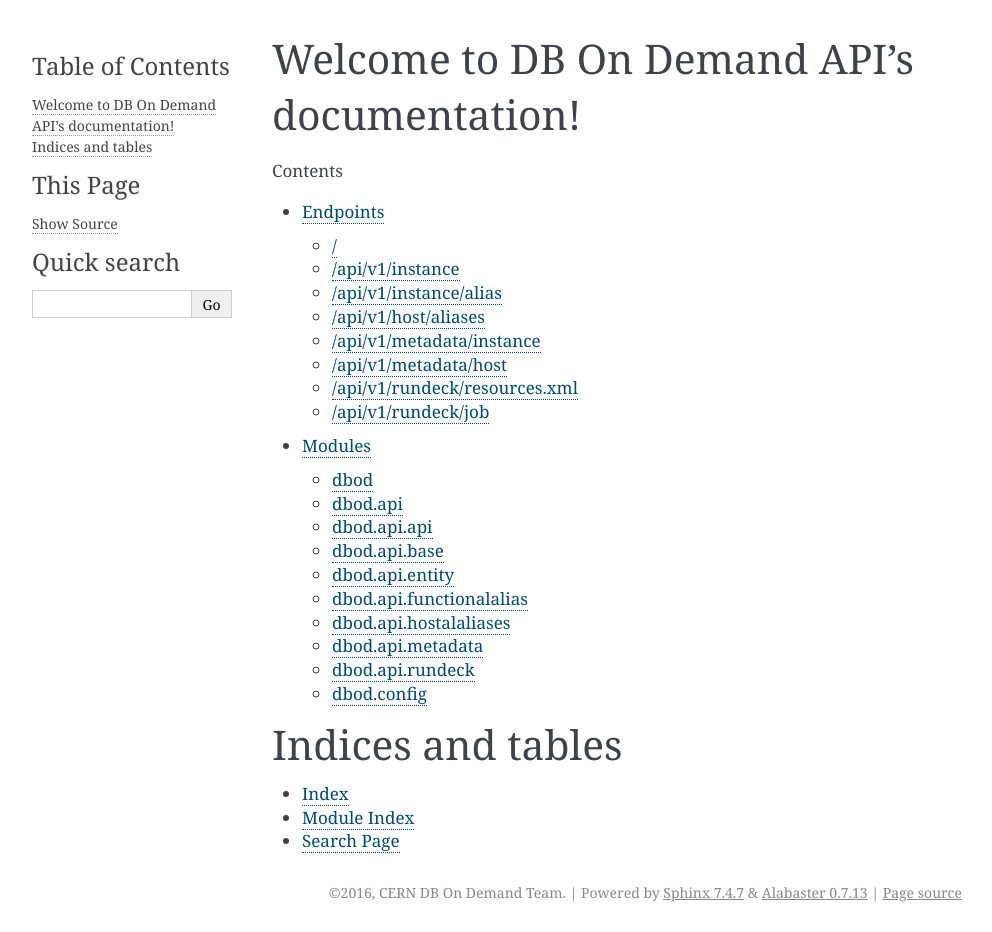
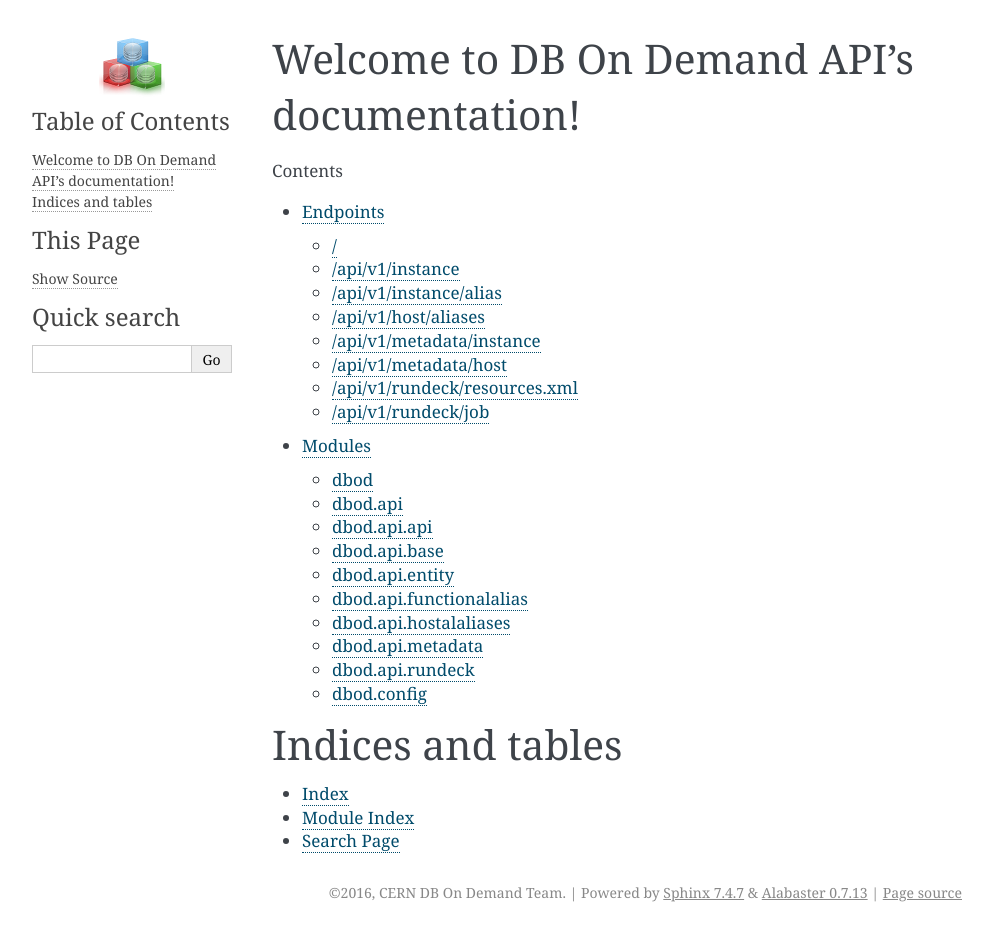
Before and after one commit to cerndb/dbod-api, a Sphinx documentation site: the page built from doc/source/index.rst, in a window 1280 px wide. Shown: the whole page, without its empty margins (148-1140 px from the left). Built offline with Sphinx 7.4.7, drawn with Linux system fonts in a browser that asks for light colours.

Commit message:
DOC: Added logo and favicon

```diff
--- a/doc/source/conf.py
+++ b/doc/source/conf.py
@@ -150,13 +150,13 @@
 # The name of an image file (relative to this directory) to place at the top
 # of the sidebar.
 #
-# html_logo = None
+html_logo = 'img/logo.png'
 
 # The name of an image file (relative to this directory) to use as a favicon of
 # the docs.  This file should be a Windows icon file (.ico) being 16x16 or 32x32
 # pixels large.
 #
-# html_favicon = None
+html_favicon = 'img/logo.png'
 
 # Add any paths that contain custom static files (such as style sheets) here,
 # relative to this directory. They are copied after the builtin static files,
```
Also changed, not shown: doc/source/img/cernlogo.jpg (added), doc/source/img/logo.png (added).
